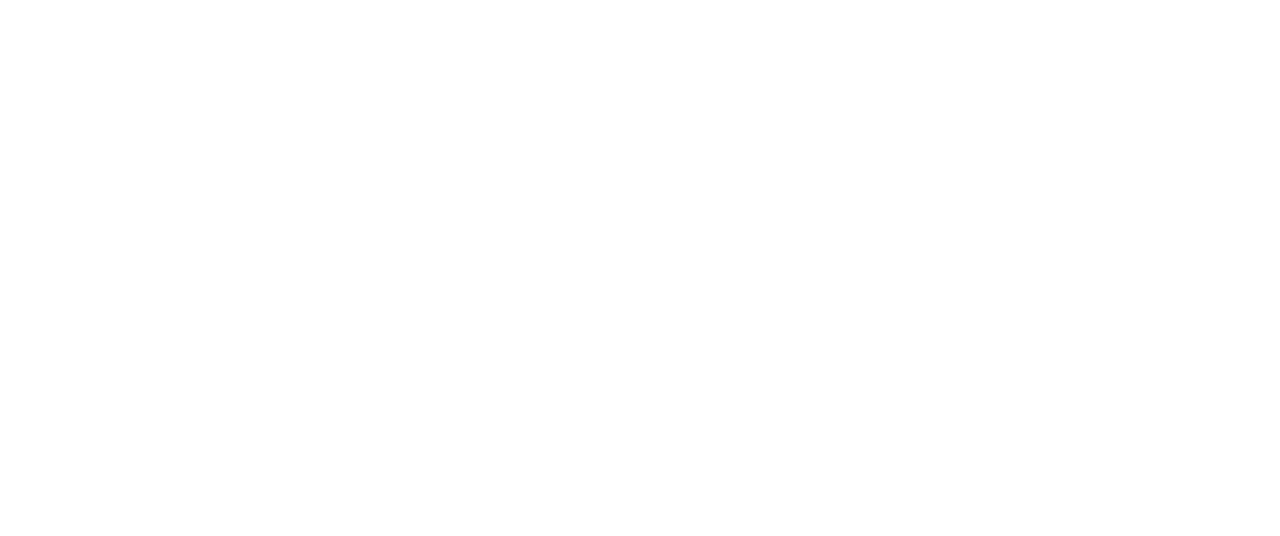
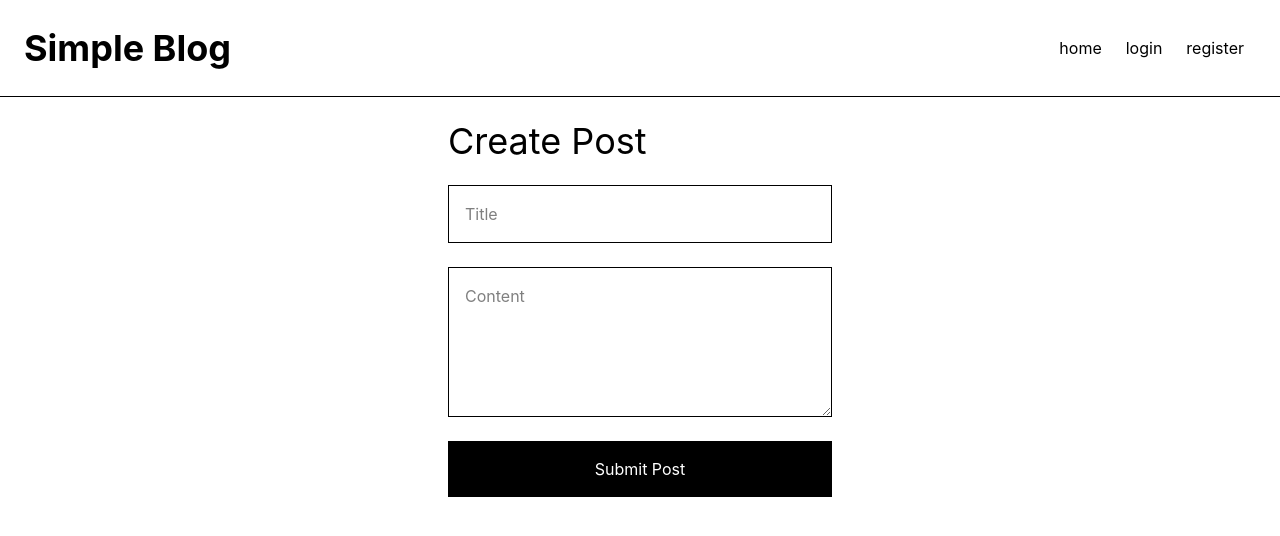
Before and after one commit to arnavsinha107/blogapp, a React app in the folder frontend/: page /create in a window 1280 px wide. Before the commit this address had no page. Shown: the top 536 px of the page. Built offline with nearby package versions, Linux system fonts and the light colour scheme; the HTML template or start-up script is replaced by a standard one.

Commit message:
Implemented create and view posts with pagination

```diff
--- a/frontend/src/App.jsx
+++ b/frontend/src/App.jsx
@@ -3,6 +3,7 @@ import {BrowserRouter, Route, Routes} from "react-router-dom";
 import Login from "./pages/Login"
 import Register from "./pages/Register"
 import Blogs from "./pages/Blogs"
+import CreateBlogs from "./pages/CreateBlogs"
 
 const App = () => {
   return (
@@ -12,7 +13,7 @@ const App = () => {
         <Route path="/blogs" element={<Blogs/>}/>
         <Route path="/login" element={<Login/>}/>
         <Route path="/register" element={<Register/>}/>
-
+        <Route path="/create" element={<CreateBlogs/>}/>
 
       </Routes>
     </BrowserRouter>
--- /dev/null
+++ b/frontend/src/components/BlogCard.jsx
@@ -0,0 +1,10 @@
+function BlogCard({post}){
+    return(
+        <div className="border-4 p-4 mb-4">
+            <h2 className=" text-xl font bold p-6">{post.title}{post.createdat}</h2>
+            <p className="border text-2xl p-6">{post.content}</p>
+            <p className="text-right text-sm text-gray p-6 ">~{post.author}</p>
+        </div>
+    )
+}
+export default BlogCard
--- a/frontend/src/components/LoginButton.jsx
+++ b/frontend/src/components/LoginButton.jsx
@@ -1,22 +1,6 @@
-import { useNavigate } from "react-router-dom"
-
 function LoginButton() {
-  const navigate = useNavigate()
-
-  const handleLogin = (e) => {
-    const access = localStorage.getItem("access")
-
-    if (!access) {
-      return
-    }
-
-    e.preventDefault()
-    alert("Already logged in")
-    navigate("/blogs", { replace: true })
-  }
-
   return (
-    <button type="submit" onClick={handleLogin} className="bg-black text-white p-4">
+    <button type="submit" className="bg-black text-white p-4">
       Login
     </button>
   )
--- a/frontend/src/components/LogoutButton.jsx
+++ b/frontend/src/components/LogoutButton.jsx
@@ -5,10 +5,10 @@ function LogoutButton(){
     const handleLogout=(e)=>{
         e.preventDefault()
         const access=localStorage.getItem("access")
-        if(!access){
-            alert("Not logged in")
-            return
-        }
+        // if(!access){
+        //     alert("Not logged in")
+        //     return
+        // }
         localStorage.removeItem("access")
         localStorage.removeItem("refresh")
         alert("Logged out")
--- a/frontend/src/components/Navbar.jsx
+++ b/frontend/src/components/Navbar.jsx
@@ -1,14 +1,26 @@
 import { Link } from "react-router-dom"
+import LogoutButton from "./LogoutButton"
+
 function Navbar() {
+  const access = localStorage.getItem("access")
+
   return (
-    <nav className="flex items-center justify-between border-b p-6">
-      <h1 className="p-6 text-4xl font-bold">Simple Blog</h1>
+    <nav className="flex items-center justify-between border-b p-3">
+      <h1 className="p-3 text-4xl font-bold">Simple Blog</h1>
 
-      <div className="p-6 flex gap-6">
+      <div className="p-6 flex gap-6 items-center">
         <Link to="/">home</Link>
-        <Link to="/login">login</Link>
-        <Link to="/register">register</Link>
-        <Link to="/blogs">blogs</Link>
+        {access ? (
+          <>
+            <Link to="/blogs">blogs</Link>
+            <LogoutButton />
+          </>
+        ) : (
+          <>
+            <Link to="/login">login</Link>
+            <Link to="/register">register</Link>
+          </>
+        )}
       </div>
     </nav>
   )
--- a/frontend/src/components/RegisterButton.jsx
+++ b/frontend/src/components/RegisterButton.jsx
@@ -1,22 +1,6 @@
-import { useNavigate } from "react-router-dom"
-
 function RegisterButton() {
-  const navigate = useNavigate()
-
-  const handleRegister = (e) => {
-    const access = localStorage.getItem("access")
-
-    if (!access) {
-      return
-    }
-
-    e.preventDefault()
-    alert("Already logged in")
-    navigate("/blogs", { replace: true })
-  }
-
   return (
-    <button type="submit" onClick={handleRegister} className="bg-black text-white p-4">
+    <button type="submit" className="bg-black text-white p-4">
       Register
     </button>
   )
--- a/frontend/src/pages/Blogs.jsx
+++ b/frontend/src/pages/Blogs.jsx
@@ -1,36 +1,82 @@
-import { useState, useEffect } from 'react'
+import { useEffect, useState } from "react"
+import Navbar from "../components/Navbar"
+import BlogCard from "../components/BlogCard"
+import { Link } from "react-router-dom"
 
-function App() {
+function Blogs() {
+  const [posts, setPosts] = useState([])
   const [message, setMessage] = useState("")
 
+  const [nextPage, setNextPage] = useState(null)
+  const [prevPage, setPrevPage] = useState(null)
+
+  const fetchPosts = async (url) => {
+    const access = localStorage.getItem("access")
+    try {
+      const response = await fetch(url, {
+        headers: {
+          Authorization: `Bearer ${access}`,
+        },
+      })
+
+      const data = await response.json()
+      if (response.ok) {
+        setPosts(data.results)
+        setNextPage(data.next)
+        setPrevPage(data.previous)
+      } else {
+        setMessage("Could not load posts")
+        console.log(data)
+      }
+    } catch (error) {
+      setMessage("Could not load posts")
+      console.error(error)
+    }
+  }
+
   useEffect(() => {
-    fetch("http://127.0.0.1:8000/")
-      .then((res) => res.json())
-      .then((data) => setMessage(data.message))
+    fetchPosts("http://127.0.0.1:8000/posts/")
   }, [])
 
-
   return (
-    <div className=' min-h-screen bg-white text-black'>
-      <nav className='flex items-center justify-between border-b '>
-        <h1 className='p-6 text-4xl font-bold'>Simple Blog</h1>
-        <div className='p-6 flex gap-6'>
-          <a href='/'>home</a>
-          <a href='/login'>login</a>
-          <a href='/register'>register</a>
-          <a href='/blogs'>blogs</a>
-        </div>
-
-
-      </nav>
-
-      <div className='p-6'>
-        <h2 className='text-2xl font-bold' >{message}</h2>
-
+    <div className="min-h-screen bg-white text-black">
+      <Navbar />
+      <div className=" border p-6 flex gap-6">
+        <Link to="/create">
+          <button type="button" className="bg-black text-white p-4">
+            Create
+          </button>
+        </Link>
       </div>
 
+      <main className="p-6">
+        <h1 className="text-4xl font-bold mb-6">Blogs</h1>
+
+        {message && <p className="mb-4">{message}</p>}
+
+        {posts.map((post) => (
+          <BlogCard key={post.id} post={post} />
+        ))}
+
+        <div className="flex gap-4 mt-6">
+          <button
+            onClick={() => fetchPosts(prevPage)}
+            disabled={!prevPage}
+            className="border p-2 disabled:opacity-50"
+          >
+            Previous
+          </button>
+          <button
+            onClick={() => fetchPosts(nextPage)}
+            disabled={!nextPage}
+            className="border p-2 disabled:opacity-50"
+          >
+            Next
+          </button>
+        </div>
+      </main>
     </div>
   )
 }
 
-export default App
+export default Blogs
--- /dev/null
+++ b/frontend/src/pages/CreateBlogs.jsx
@@ -0,0 +1,92 @@
+import { useState } from "react"
+import { useNavigate } from "react-router-dom"
+import Navbar from "../components/Navbar"
+
+function CreateBlogs() {
+  const navigate = useNavigate()
+  const [form, setForm] = useState({
+    title: "",
+    content: "",
+  })
+  const [message, setMessage] = useState("")
+
+  const handleChange = (e) => {
+    setForm({
+      ...form,
+      [e.target.name]: e.target.value,
+    })
+  }
+
+  const handleSubmit = async (e) => {
+    e.preventDefault()
+    const access = localStorage.getItem("access")
+
+    if (!access) {
+      setMessage("You must be logged in to create a post.")
+      return
+    }
+
+    try {
+      const response = await fetch("http://127.0.0.1:8000/posts/create/", {
+        method: "POST",
+        headers: {
+          "Content-Type": "application/json",
+          Authorization: `Bearer ${access}`,
+        },
+        body: JSON.stringify(form),
+      })
+
+      const data = await response.json()
+
+      if (response.ok) {
+        setMessage("Post created successfully!")
+        navigate("/blogs")
+      } else {
+        setMessage("Failed to create post.")
+        console.log(data)
+
+      }
+    } catch (err) {
+      setMessage("An error occurred. Please try again.")
+      console.error(err)
+    }
+  }
+
+  return (
+    <div className="min-h-screen bg-white text-black">
+      <Navbar />
+      <main className="p-6">
+        <h1 className="mb-6 mx-auto flex w-full max-w-sm text-4xl">Create Post</h1>
+
+        <form onSubmit={handleSubmit} className="mx-auto flex w-full max-w-sm flex-col gap-6">
+          <input
+            type="text"
+            name="title"
+            placeholder="Title"
+            value={form.title}
+            onChange={handleChange}
+            className="border p-4"
+            required
+          />
+
+          <textarea
+            name="content"
+            placeholder="Content"
+            value={form.content}
+            onChange={handleChange}
+            className="border p-4 min-h-[150px]"
+            required
+          />
+
+          <button type="submit" className="bg-black text-white p-4">
+            Submit Post
+          </button>
+
+          {message && <p className="mt-4 text-center">{message}</p>}
+        </form>
+      </main>
+    </div>
+  )
+}
+
+export default CreateBlogs
--- a/frontend/src/pages/Home.jsx
+++ b/frontend/src/pages/Home.jsx
@@ -1,5 +1,5 @@
 import { useState, useEffect } from 'react'
-import Navbar from '../components/NavBar'
+import Navbar from '../components/Navbar'
 function App() {
   const [message, setMessage] = useState("")
 
@@ -16,6 +16,7 @@ function App() {
 
       <div className='p-6'>
         <h2 className='text-2xl font-bold' >{message}</h2>
+        <h2 className='text-2xl '>Welcome to very Unintuitive Blog app</h2>
 
       </div>
     </div>
--- a/frontend/src/pages/Login.jsx
+++ b/frontend/src/pages/Login.jsx
@@ -2,7 +2,7 @@ import {useState} from "react"
 import { useNavigate } from "react-router-dom"
 import LoginButton from "../components/LoginButton"
 import LogoutButton from "../components/LogoutButton"
-import Navbar from "../components/NavBar"
+import Navbar from "../components/Navbar"
 
 
 function Login() {
@@ -79,7 +79,6 @@ return(
             />
 
             <LoginButton />
-            <LogoutButton/>
             {message && <p className="mt-4">{message}</p>}
         </form>
         </main>
--- a/frontend/src/pages/Register.jsx
+++ b/frontend/src/pages/Register.jsx
@@ -1,6 +1,6 @@
 import {useState} from "react"
 import RegisterButton from "../components/RegisterButton"
-import Navbar from "../components/NavBar"
+import Navbar from "../components/Navbar"
 
 function Register(){
  const[form,setForm]=useState({
```
Also changed, not shown: 1 other file (tests, documents, lock files or other folders).
